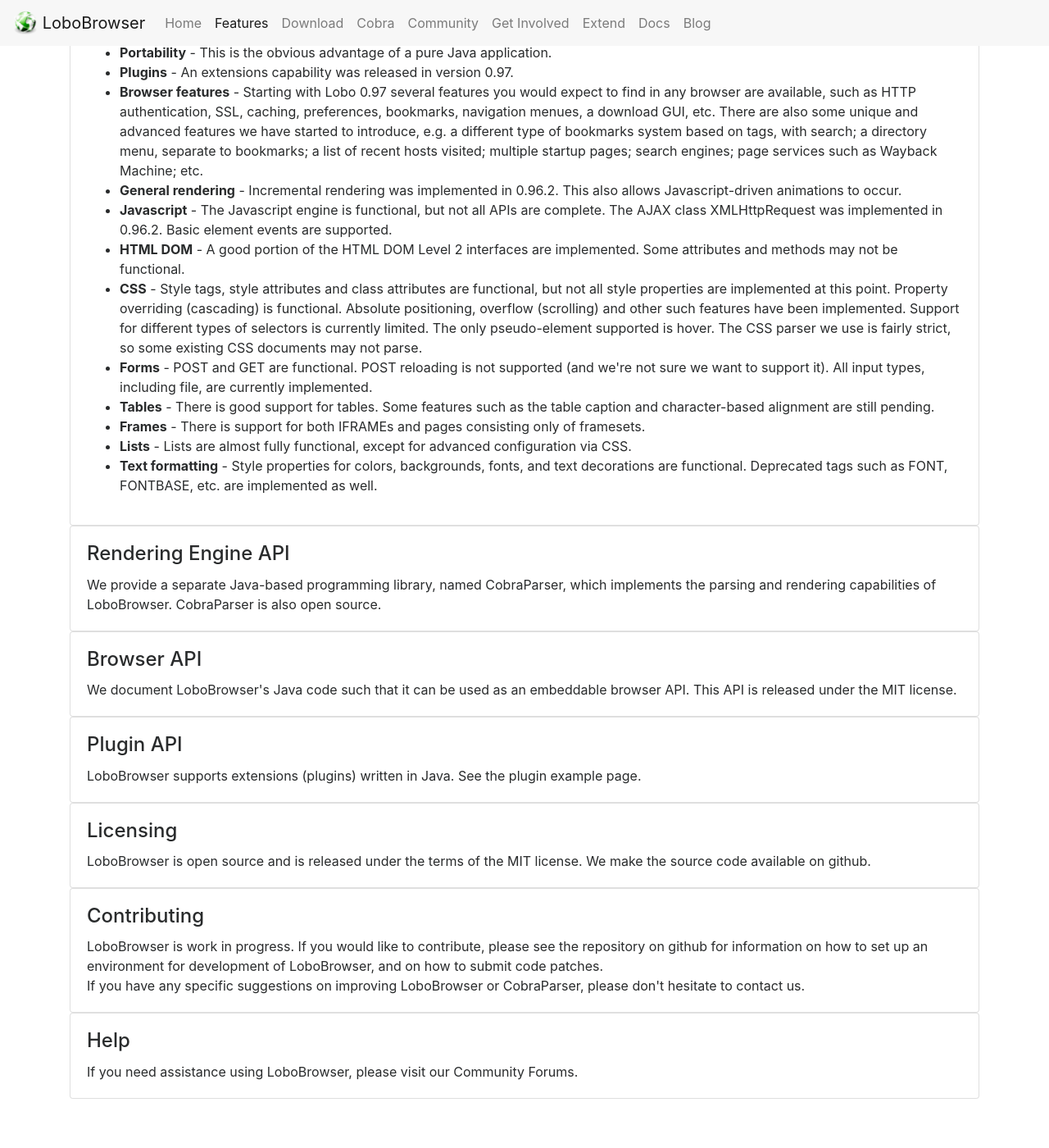
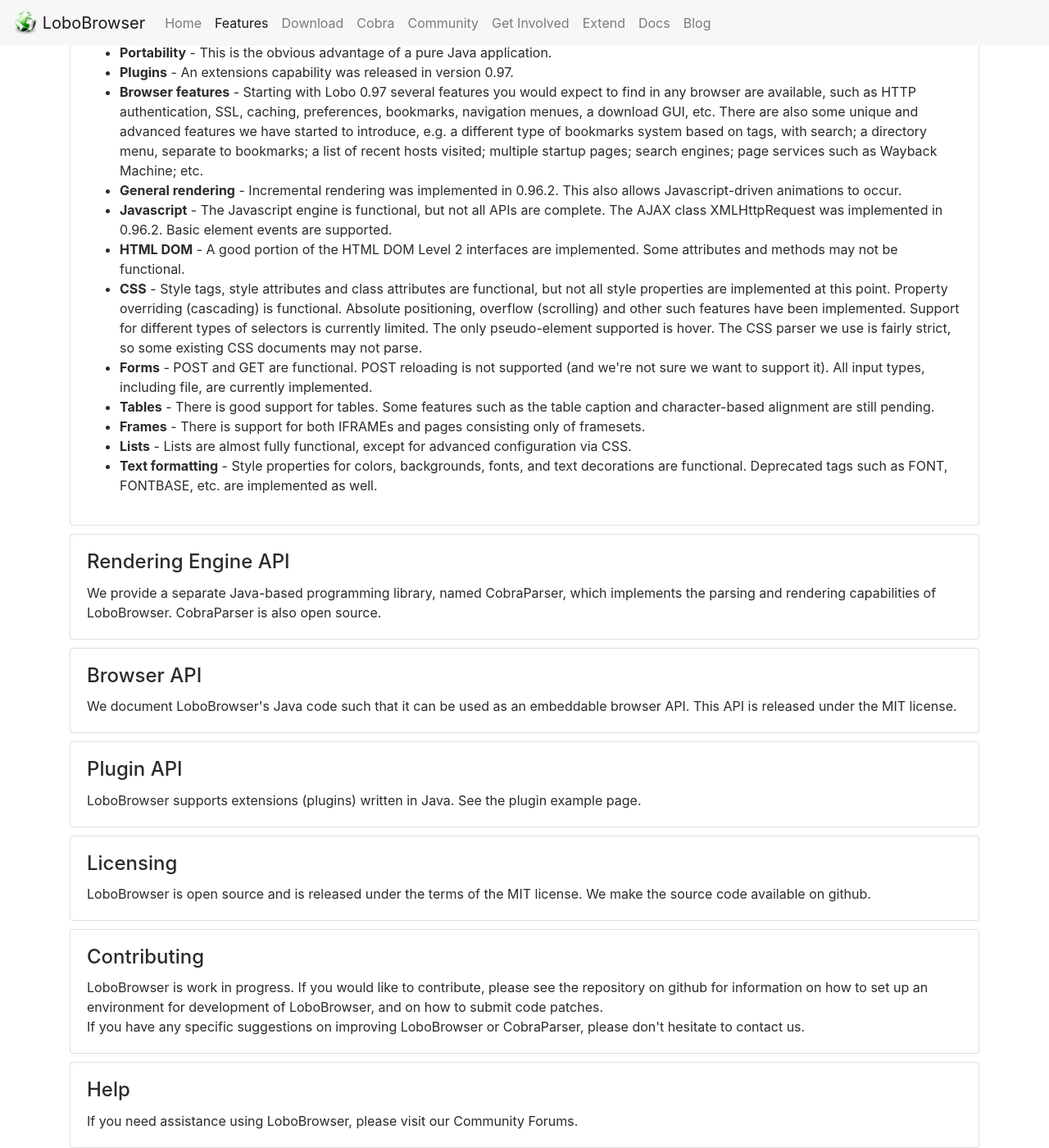
Before and after one commit to lobobrowser/lobobrowser.org, a Jekyll site: the page built from features.html, in a window 1280 px wide and 1400 px high, scrolled down 285 px. Shown: the whole window at 82% size. Built offline with Jekyll 4.4.1, drawn with Linux system fonts in a browser that asks for light colours; nearby versions of some CDN libraries; Markdown is read by kramdown in place of the engine named in the settings; before the commit the page ends 1625 px from its top, so only the background shows below that.

Commit message:
fix spacing of cards

```diff
--- a/assets/css/main.css
+++ b/assets/css/main.css
@@ -1,3 +1,7 @@
 #wrapper {
   padding-top: 70px;
 }
+
+.featureCard {
+  margin-top: 10px;
+}
--- a/features.html
+++ b/features.html
@@ -39,35 +39,35 @@
   </div>
 </div>
 
-<div class="card">
+<div class="card featureCard">
   <div class="card-block">
     <h4 class="card-title">Rendering Engine API</h4>
     <p class="card-text">We provide a separate Java-based programming library, named CobraParser, which implements the parsing and rendering capabilities of LoboBrowser. CobraParser is also open source.</p>
   </div>
 </div>
 
-<div class="card">
+<div class="card featureCard">
   <div class="card-block">
     <h4 class="card-title">Browser API</h4>
     <p class="card-text">We document LoboBrowser's Java code such that it can be used as an embeddable browser API. This API is released under the MIT license.</p>
   </div>
 </div>
 
-<div class="card">
+<div class="card featureCard">
   <div class="card-block">
     <h4 class="card-title">Plugin API</h4>
     <p class="card-text">LoboBrowser supports extensions (plugins) written in Java. See the plugin example page.</p>
   </div>
 </div>
 
-<div class="card">
+<div class="card featureCard">
   <div class="card-block">
     <h4 class="card-title">Licensing</h4>
     <p class="card-text">LoboBrowser is open source and is released under the terms of the MIT license. We make the source code available on github.</p>
   </div>
 </div>
 
-<div class="card">
+<div class="card featureCard">
   <div class="card-block">
     <h4 class="card-title">Contributing</h4>
     <p class="card-text">LoboBrowser is work in progress. If you would like to contribute, please see the repository on github for information on how to set up an environment for development of LoboBrowser, and on
@@ -75,7 +75,7 @@
   </div>
 </div>
 
-<div class="card">
+<div class="card featureCard">
   <div class="card-block">
     <h4 class="card-title">Help</h4>
     <p class="card-text">If you need assistance using LoboBrowser, please visit our Community Forums.</p>
```
